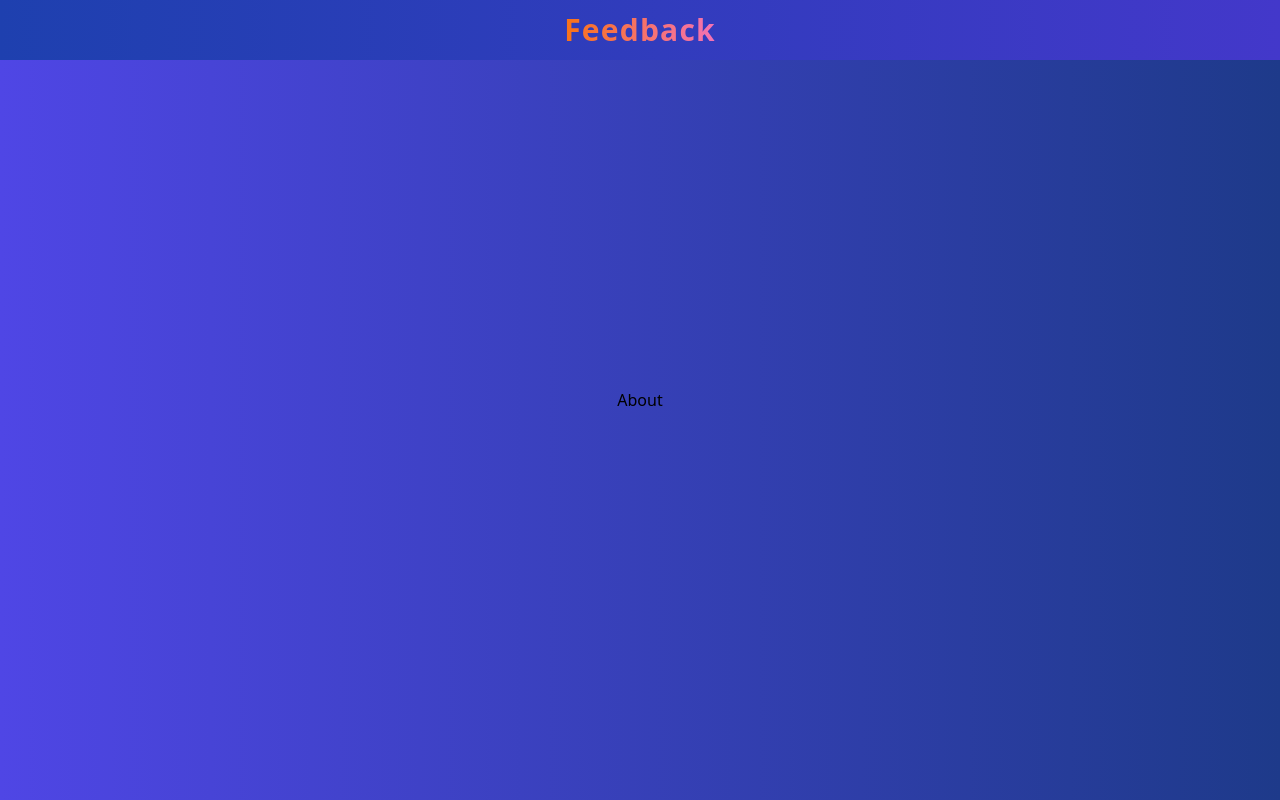
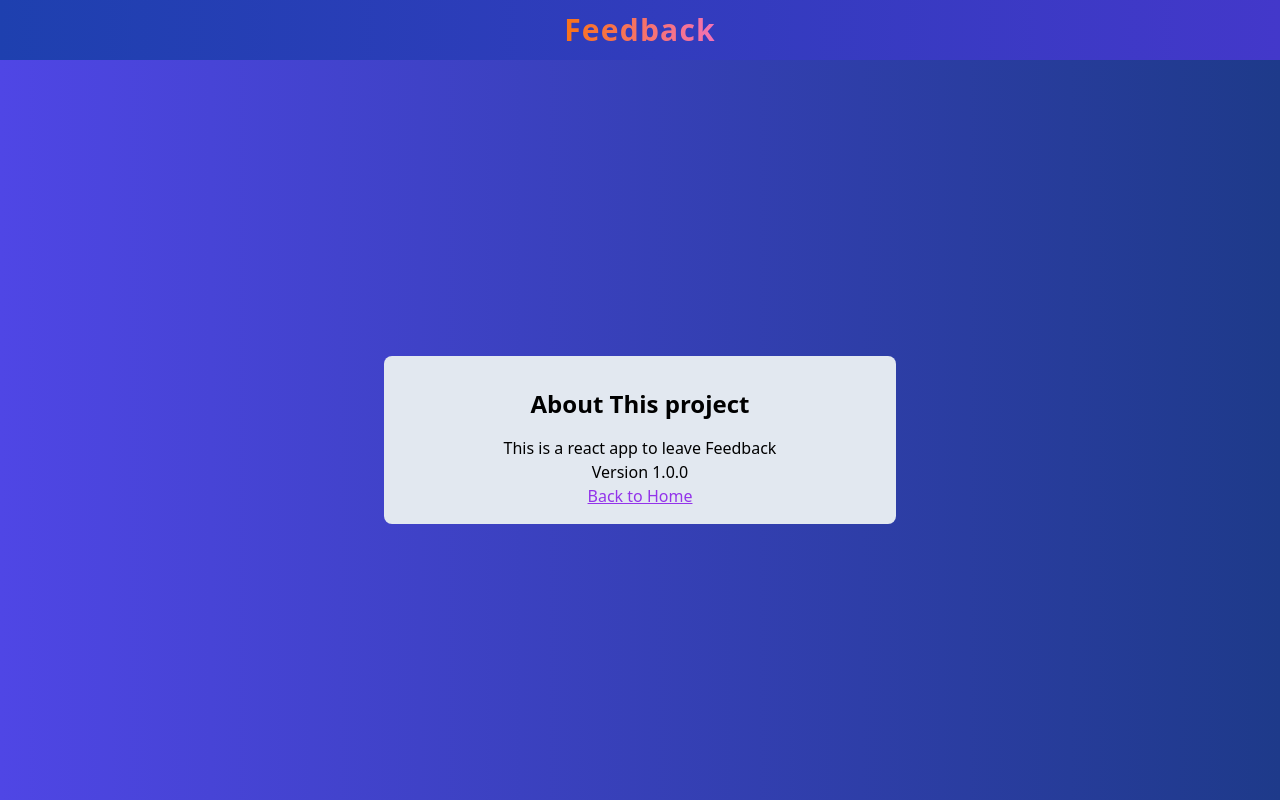
Before and after one commit to njsaugat/reactProjects, a React (Create React App) app in the folder feedbackApp/: page /about in a window 1280 px wide. Built offline with nearby package versions, Linux system fonts and the light colour scheme.

Commit message:
about file added

```diff
--- a/feedbackApp/src/About.js
+++ b/feedbackApp/src/About.js
@@ -1,11 +1,22 @@
 import React from 'react';
+import { Link } from 'react-router-dom';
 import Header from './Header';
 
 const About = () => {
   return (
     <div className="flex relative flex-col justify-center items-center  bg-gradient-to-r from-indigo-600 to-blue-900 w-screen min-h-screen overflow-x-hidden">
       <Header />
-      About
+      <div
+        className=" mt-20
+      flex flex-col justify-center items-center py-4 rounded-lg bg-slate-200 w-11/12 md:w-1/2 lg:w-2/5"
+      >
+        <h1 className="font-bold text-2xl m-4">About This project</h1>
+        <section>This is a react app to leave Feedback</section>
+        <section>Version 1.0.0</section>
+        <Link to="/" className="underline text-purple-600">
+          Back to Home
+        </Link>
+      </div>
     </div>
   );
 };
```
